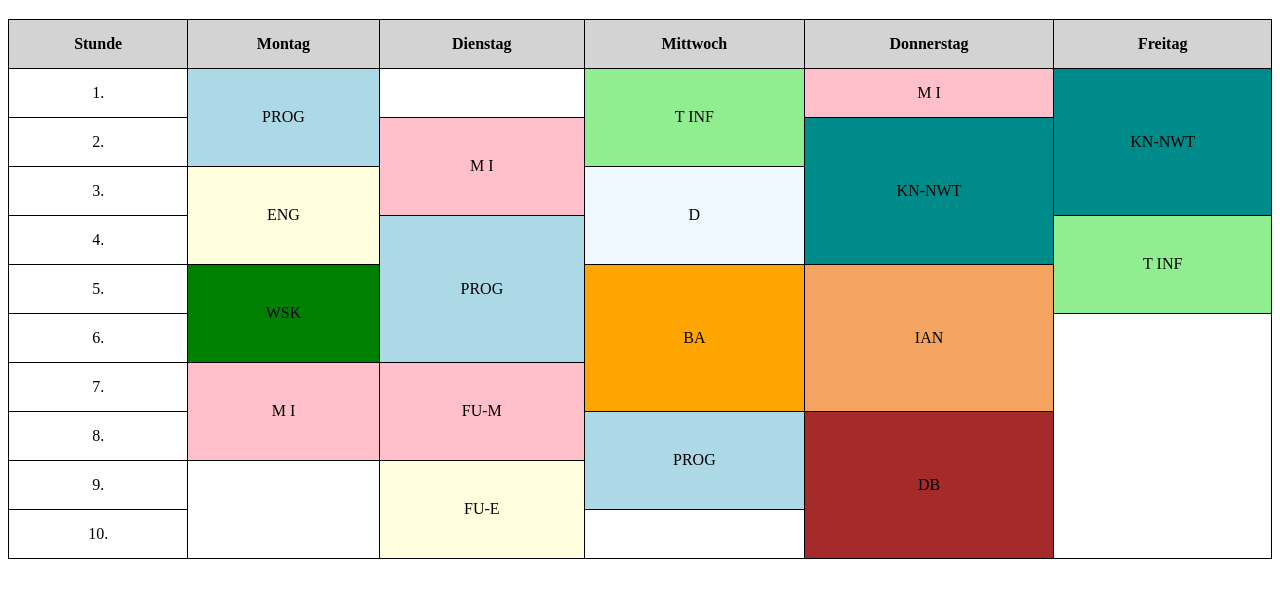
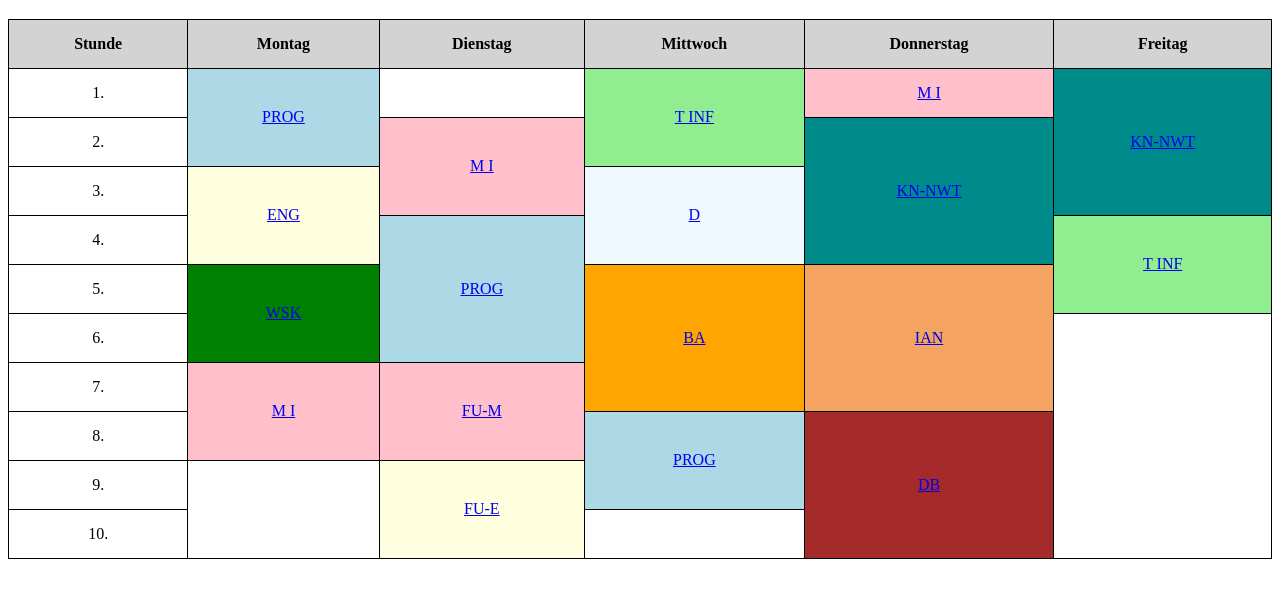
Before and after one commit to MaximilianReithmayer/html, a plain HTML site: page Stundenplan/stundenplan.html in a window 1280 px wide. Shown: the part 61-658 px from the top of the page. Drawn offline with Linux system fonts and the light colour scheme.

Commit message:
Links eingefuegt

```diff
--- a/Stundenplan/stundenplan.html
+++ b/Stundenplan/stundenplan.html
@@ -78,32 +78,32 @@
         </thead>
         <tr>
             <td>1.</td>
-            <td rowspan="2" class="hellblau">PROG</td>
+            <td rowspan="2" class="hellblau"><a href="prog.html">PROG</a></td>
             <td></td>
-            <td rowspan="2" class="hellgruen">T INF</td>
-            <td class="rosa">M I</td>
-            <td rowspan="3" class="blau">KN-NWT</td>
+            <td rowspan="2" class="hellgruen"><a href="tinf.html">T INF</a></td>
+            <td class="rosa"><a href="mathe.html">M I</a></td>
+            <td rowspan="3" class="blau"><a href="netzwerk.html">KN-NWT</a></td>
         </tr>
         <tr>
             <td>2.</td>
-            <td rowspan="2" class="rosa">M I</td>
-            <td rowspan="3" class="blau">KN-NWT</td>
+            <td rowspan="2" class="rosa"><a href="mathe.html">M I</a></td>
+            <td rowspan="3" class="blau"><a href="netzwerk.html">KN-NWT</a></td>
         </tr>
         <tr>
             <td>3.</td>
-            <td rowspan="2" class="hellgelb">ENG</td>
-            <td rowspan="2" id="ganzhellblau">D</td>
+            <td rowspan="2" class="hellgelb"><a href="englisch.html">ENG</a></td>
+            <td rowspan="2" id="ganzhellblau"><a href="deutsch.html">D</a></td>
         </tr>
         <tr>
             <td>4.</td>
-            <td rowspan="3" class="hellblau">PROG</td>
-            <td rowspan="2" class="hellgruen">T INF</td>
+            <td rowspan="3" class="hellblau"><a href="prog.html">PROG</a></td>
+            <td rowspan="2" class="hellgruen"><a href="tinf.html">T INF</a></td>
         </tr>
         <tr>
             <td>5.</td>
-            <td rowspan="2" id="gruen">WSK</td>
-            <td rowspan="3" id="orange">BA</td>
-            <td rowspan="3" id="sandfarben">IAN</td>
+            <td rowspan="2" id="gruen"><a href="wsk.html">WSK</a></td>
+            <td rowspan="3" id="orange"><a href="ba.html">BA</a></td>
+            <td rowspan="3" id="sandfarben"><a href="ian.html">IAN</a></td>
 
         </tr>
         <tr>
@@ -112,18 +112,18 @@
         </tr>
         <tr>
             <td>7.</td>
-            <td rowspan="2" class="rosa">M I</td>
-            <td rowspan="2" class="rosa">FU-M</td>
+            <td rowspan="2" class="rosa"><a href="mathe.html">M I</a></td>
+            <td rowspan="2" class="rosa"><a href="mathe.html">FU-M</a></td>
         </tr>
         <tr>
             <td>8.</td>
-            <td rowspan="2" class="hellblau">PROG</td>
-            <td rowspan="3" id="braun">DB</td>
+            <td rowspan="2" class="hellblau"><a href="prog.html">PROG</a></td>
+            <td rowspan="3" id="braun"><a href="datenbanke.html">DB</a></td>
         </tr>
         <tr>
             <td>9.</td>
             <td rowspan="2"></td>
-            <td rowspan="2" class="hellgelb">FU-E</td>
+            <td rowspan="2" class="hellgelb"><a href="englisch.html">FU-E</a></td>
         </tr>
         <tr>
             <td>10.</td>
```
Also changed, not shown: Stundenplan/ba.html (added, +18 -0 lines), Stundenplan/datenbanke.html (added, +18 -0 lines), Stundenplan/deutsch.html (added, +18 -0 lines), Stundenplan/englisch.html (added, +18 -0 lines), Stundenplan/ian.html (added, +18 -0 lines), Stundenplan/mathe.html (added, +18 -0 lines), Stundenplan/netzwerk.html (added, +18 -0 lines), Stundenplan/prog.html (added, +18 -0 lines), Stundenplan/tinf.html (added, +18 -0 lines), Stundenplan/wsk.html (added, +18 -0 lines).
